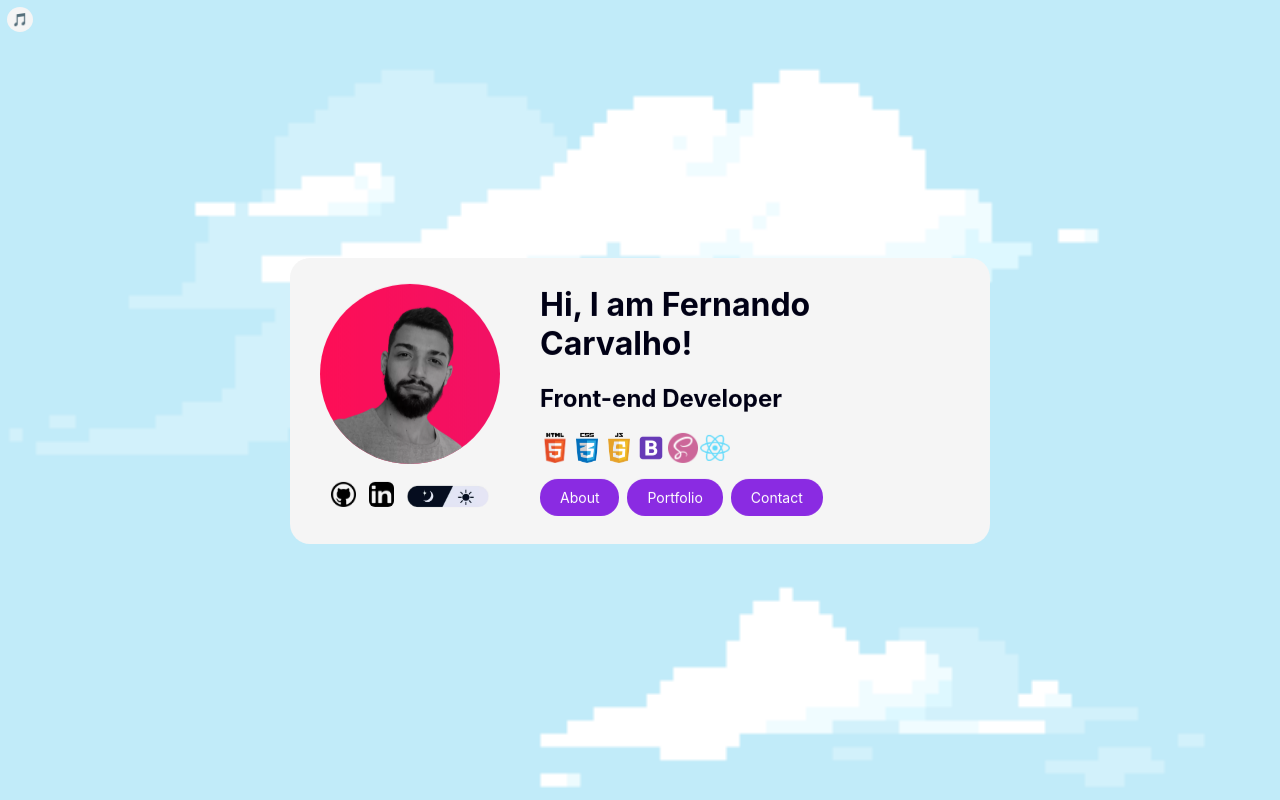
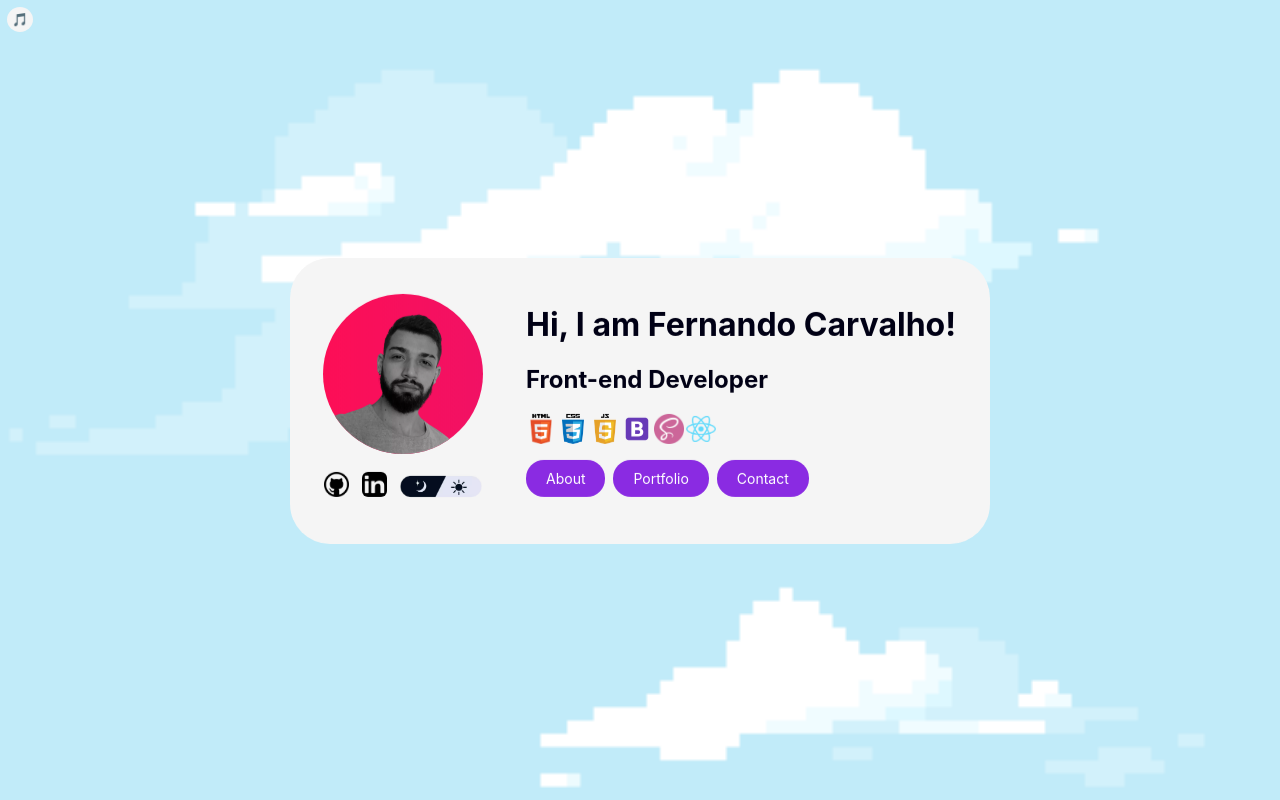
Before and after one commit to 21fernandinhow/portfolio-legacy, a React (Create React App) app: page / in a window 1280 px wide. Built offline with nearby package versions, Linux system fonts and the light colour scheme.

Commit message:
stylized main-div border-radius

```diff
--- a/src/css/style.css
+++ b/src/css/style.css
@@ -2,7 +2,7 @@
   flex-direction: column;
 }
 .avatar-section .avatar {
-  width: 180px;
+  width: 160px;
   border-radius: 100%;
   background: linear-gradient(270deg, #8a2be2, #ff0e54);
   background-size: 1000% 1000%;
@@ -16,7 +16,7 @@
   -webkit-animation: AnimationName 6s ease infinite;
   -moz-animation: AnimationName 6s ease infinite;
   animation: AnimationName 6s ease infinite;
-  width: 200px;
+  width: 180px;
   transition: 0.6s;
 }
 .avatar-section .icons {
@@ -191,7 +191,7 @@ body {
 }
 
 .main-section {
-  border-radius: 20px;
+  border-radius: 40px;
   background-color: var(--bg-color);
   color: var(--contrast-color);
   padding: 15px 30px;
--- a/src/sass/avatar.scss
+++ b/src/sass/avatar.scss
@@ -3,7 +3,7 @@
     flex-direction: column;
 
     .avatar{
-        width: 180px;
+        width: 160px;
         border-radius: 100%;
         background: linear-gradient(270deg, #8a2be2, #ff0e54);
         background-size: 1000% 1000%;
@@ -20,7 +20,7 @@
             -moz-animation: AnimationName 6s ease infinite;
             animation: AnimationName 6s ease infinite;
 
-            width: 200px;
+            width: 180px;
             transition: 0.6s;
         }
     }
--- a/src/sass/style.scss
+++ b/src/sass/style.scss
@@ -38,7 +38,7 @@ body{
     color: var(--contrast-color);
 }
 .main-section{
-    border-radius: 20px;
+    border-radius: 40px;
     background-color: var(--bg-color);
     color: var(--contrast-color);
     padding: 15px 30px;
```
